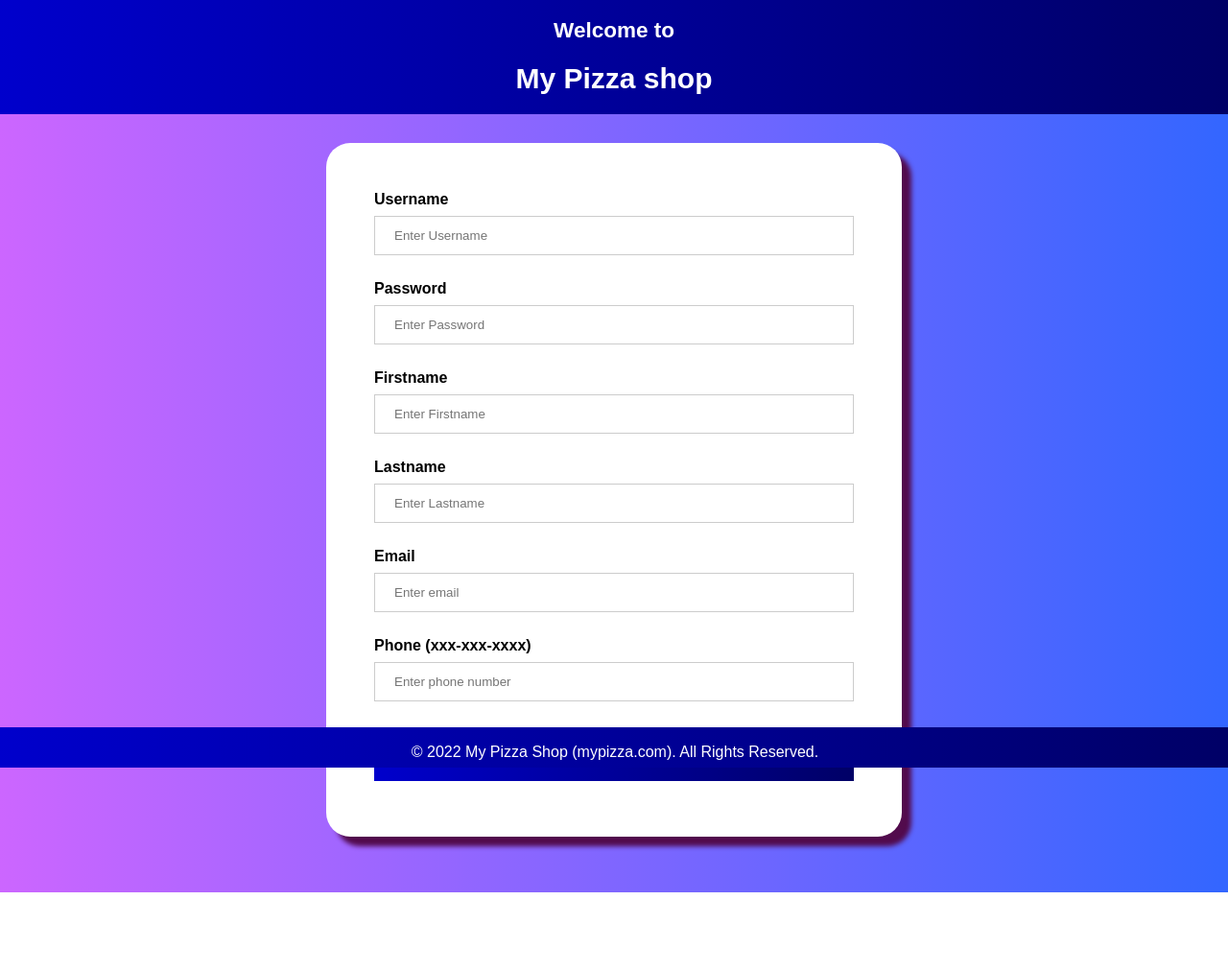
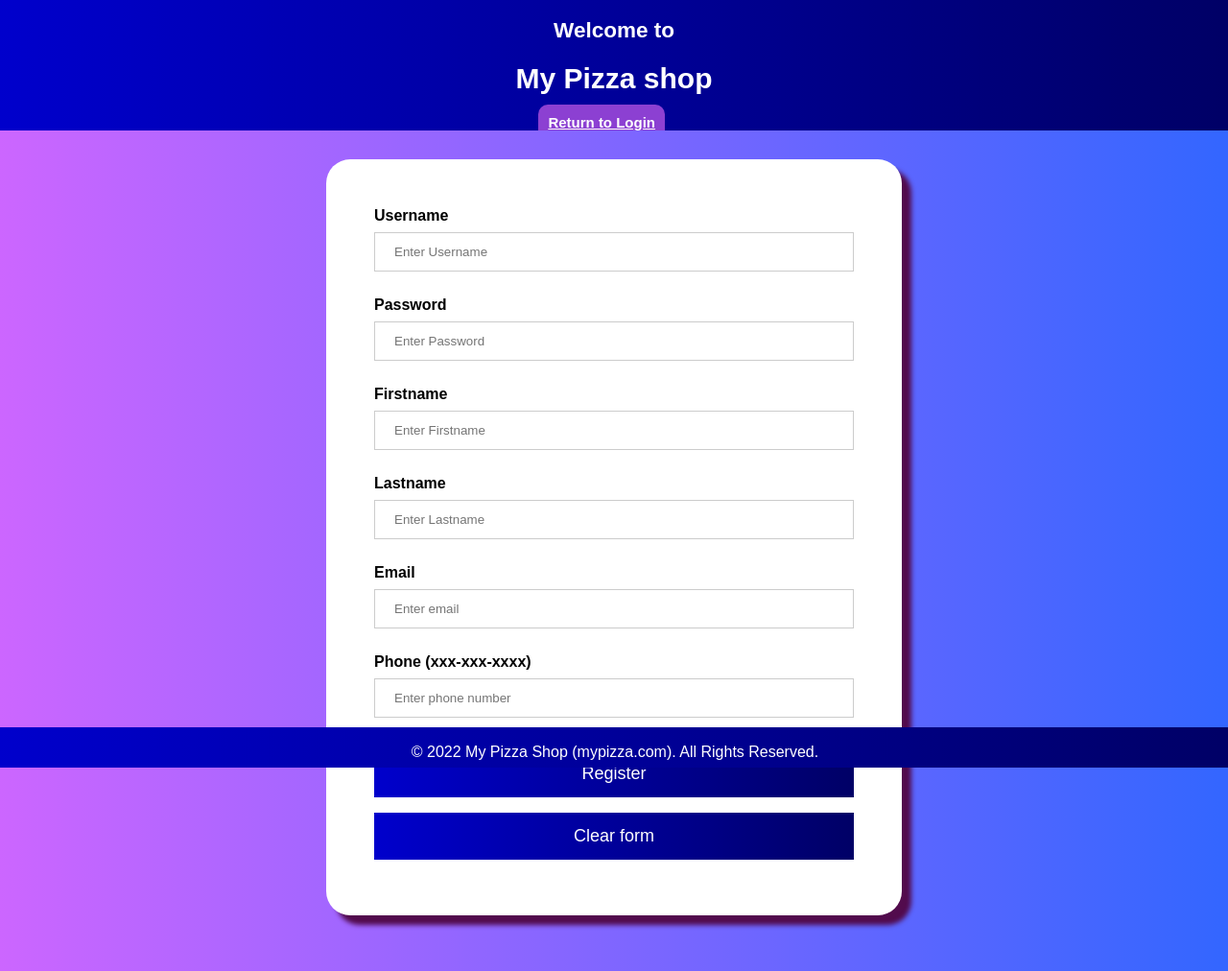
Before and after one commit to kristina-sh/webprog-pizza-rest, a PHP site: page /Register.html in a window 1280 px wide. Shown: the whole page at 96% size. Before the commit the page ends 930 px from the top, so only its background shows below. Run offline with PHP 8.4, Linux system fonts and the light colour scheme.

Commit message:
added clear button, return to login,also comments

```diff
--- a/CSS/assignment2.css
+++ b/CSS/assignment2.css
@@ -38,13 +38,10 @@ body {
 .registercontainer {
   margin-top: 30px;
 }
+
 /* Format the button (Banumajan Mohammad)  */
 button {
-  background-color: #4CAF50;
 
-  background: linear-gradient(to right, #33ccff 0%, #00cc00 100%);
-  background: linear-gradient(to right, #9900cc 0%, #66ccff 100%);
-  background: linear-gradient(to right, #00ccff 0%, #0066cc 100%);
   background: linear-gradient(to right, #0000cc 0%, #000066 100%);
   color: white;
   padding: 14px 20px;
@@ -115,6 +112,7 @@ input[type=password] {
   margin-right: 50px;
 }
 
+
 /* Format loginuser name on menu.php page (Banumajan Mohammad)  */
 .loginuser {
   text-align:right;
@@ -137,12 +135,8 @@ a.link:hover,a.adminlink:hover {
 }
  /* Format the admin link logout option (Banumajan Mohammad) */
  a.link,a.adminlink {
-  background: rgb(11, 94, 17);
-  background: linear-gradient(to right, #ff66ff 0%, #cc0099 100%);
-  background: linear-gradient(to right, #cc66ff 0%, #3366ff 100%);
-  background: blueviolet;
+  background: rgb(140, 64, 210);
   border-radius: 10px;
-  color: yellow;
   color: white;
   font-weight:bold;
   padding: 10px;
@@ -343,9 +337,8 @@ div.item-image, div.item-text {
   /* Banu changes for responsive screen ends*/
 }
 
-/* @media (max-width: 600px) { */
-  /* @media only screen and (max-width: 600px) { */
-  @media only screen and (max-width: 1000px) and (min-width: 400px){
+
+@media only screen and (max-width: 1000px) and (min-width: 400px){
   .menu {
     grid-template-columns: repeat(1, 95vw);
   }
--- a/JS/script.js
+++ b/JS/script.js
@@ -1,5 +1,11 @@
+/* Course name: Web Programming (CST_8285_312)
+ Assignment 2
+Student: Banumajan Mohammad */
 
+// Regular expression for email validation
 let Regex = /^([a-zA-Z0-9_\.\-])+\@(([a-zA-Z0-9\-])+\.)+([a-zA-Z0-9]{2,4})+$/;
+
+
 let email       = document.getElementById("email");
 let login       = document.getElementById("login");
 let password   = document.getElementById("pass");
@@ -12,6 +18,7 @@ var lowerCaseLetters = /[a-z]/g;
 var upperCaseLetters = /[A-Z]/g;
 var phoneno =/^\d{3}-\d{3}-\d{4}$/;
 
+//validate the user data on registration form
 function validate(){
     validationStatus =true;
     console.log(email.value==''? "Email blank":email.value);
@@ -105,4 +112,42 @@ function validate(){
 
     console.log("validationStatus: "+ validationStatus);
     return validationStatus ;
+};
+
+//validate login details before sending to the server
+function validateLogin() {
+    validateloginStatus =true;
+    let username       = document.getElementById("uname");
+    let password       = document.getElementById("psw");
+
+    // Login name validation
+    if ((username.value.length== 0)){
+        username.style.borderColor="red";
+        username.style.borderWidth = "2px 2px 2px 2px";
+
+        loginErr.style.color ="red"  ;
+        loginErr.textContent= "X User name is required! ";
+
+        validateloginStatus =false;
+    }
+    else {
+        username.style.borderColor='';
+        loginErr.textContent = '';
+    }
+
+    //password validation
+    if (password.value.length ==0){
+        password.style.borderColor="red";
+        password.style.borderWidth = "2px 2px 2px 2px";
+
+        pass1Err.style.color ="red"  ;
+        pass1Err.textContent= "X Password is required! ";
+        validateloginStatus =false;
+    }
+    else {
+        password.style.borderColor='';
+        pass1Err.textContent = '';
+    }
+    return validateloginStatus ;
+
 }
--- a/Register.html
+++ b/Register.html
@@ -1,6 +1,6 @@
 <!--    Course name: Web Programming (CST_8285_312)
         Assignment 2
-        Students: Kristina Shalaginova, Melanie Methe, Banumajan Mohammad
+        Student: Banumajan Mohammad
 -->
 <!DOCTYPE html>
 <html>
@@ -8,16 +8,18 @@
   <meta charset="UTF-8">
   <meta http-equiv="X-UA-Compatible" content="IE=edge">
   <meta name="viewport" content="width=device-width, initial-scale=1.0">
-  <meta name="author" content="Kristina Shalaginova, Melanie Methe, Banumajan Mohammad">
+  <meta name="author" content="Banumajan Mohammad">
   <link rel="stylesheet" href="CSS/assignment2.css">
   <title>My Pizza Shop Register</title>
   <script src="./JS/script.js" defer>  </script>
 </head>
 
 <body>
+  <!--header-->
   <div class="header">
     <h2>Welcome to</h2>
     <h1>My Pizza shop</h1>
+    <a class="link" href="./index.html">Return to Login</a>
   </div>
 
   <form action="register.php"  method="post" onsubmit="return validate();">
@@ -54,8 +56,10 @@
         <br><br>
 
         <button type="submit">Register</button>
+        <button type="reset">Clear form</button>
   </div>
   </form>
+  <!--Footer-->
   <div class="footer">
      <p>© 2022 My Pizza Shop (mypizza.com). All Rights Reserved.</p>
   </div>
--- a/register.php
+++ b/register.php
@@ -1,8 +1,9 @@
 <!--    Course name: Web Programming (CST_8285_312)
         Assignment 2
-        Students: Kristina Shalaginova, Melanie Methe, Banumajan Mohammad
+        Students: Banumajan Mohammad
 -->
 <?php
+// super global variables
 $userid     =$_POST['userid'];
 $password   =$_POST['password'];
 $fname      =$_POST['fname'];
@@ -17,11 +18,14 @@ if ($conn->connect_error) {
     die('Connection Failed : '.$conn->connect_error);
 }
 else {
+    // insert user details into database
     $stmt =$conn->prepare("INSERT INTO users (username, password,firstname, lastname,email, phone)
     VALUES (?,?,?,?,?,?)");
     $stmt->bind_param("ssssss",$userid,$password,$fname,$lname,$email,$phone);
     $stmt->execute();
     header("Location:index.html");
+
+    //close connection and statement
     $stmt->close();
     $conn->close();
 }
```
Also changed, not shown: footer.php (+10 -5 lines), index.html (+10 -8 lines), login.php (+10 -1 lines), menu.php (+9 -6 lines).
